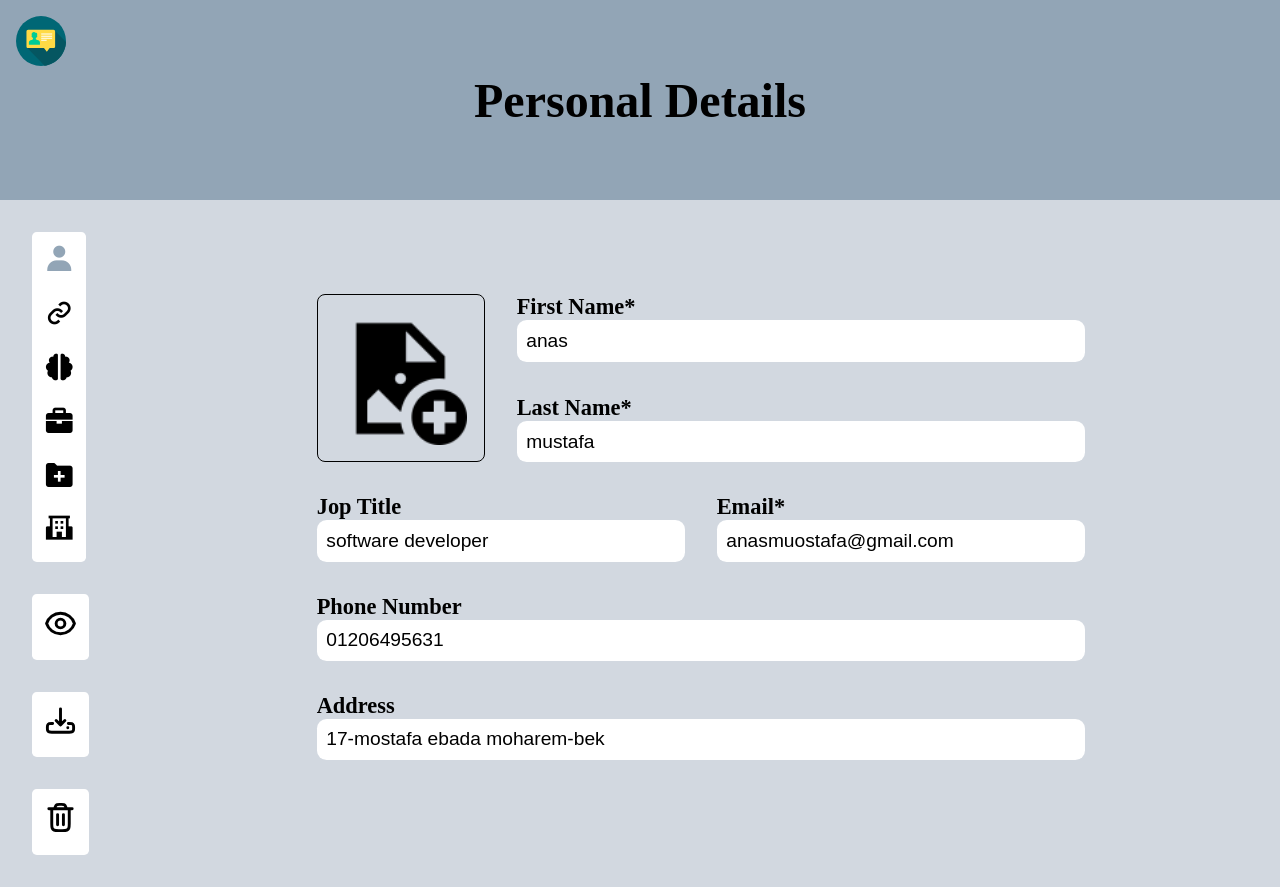
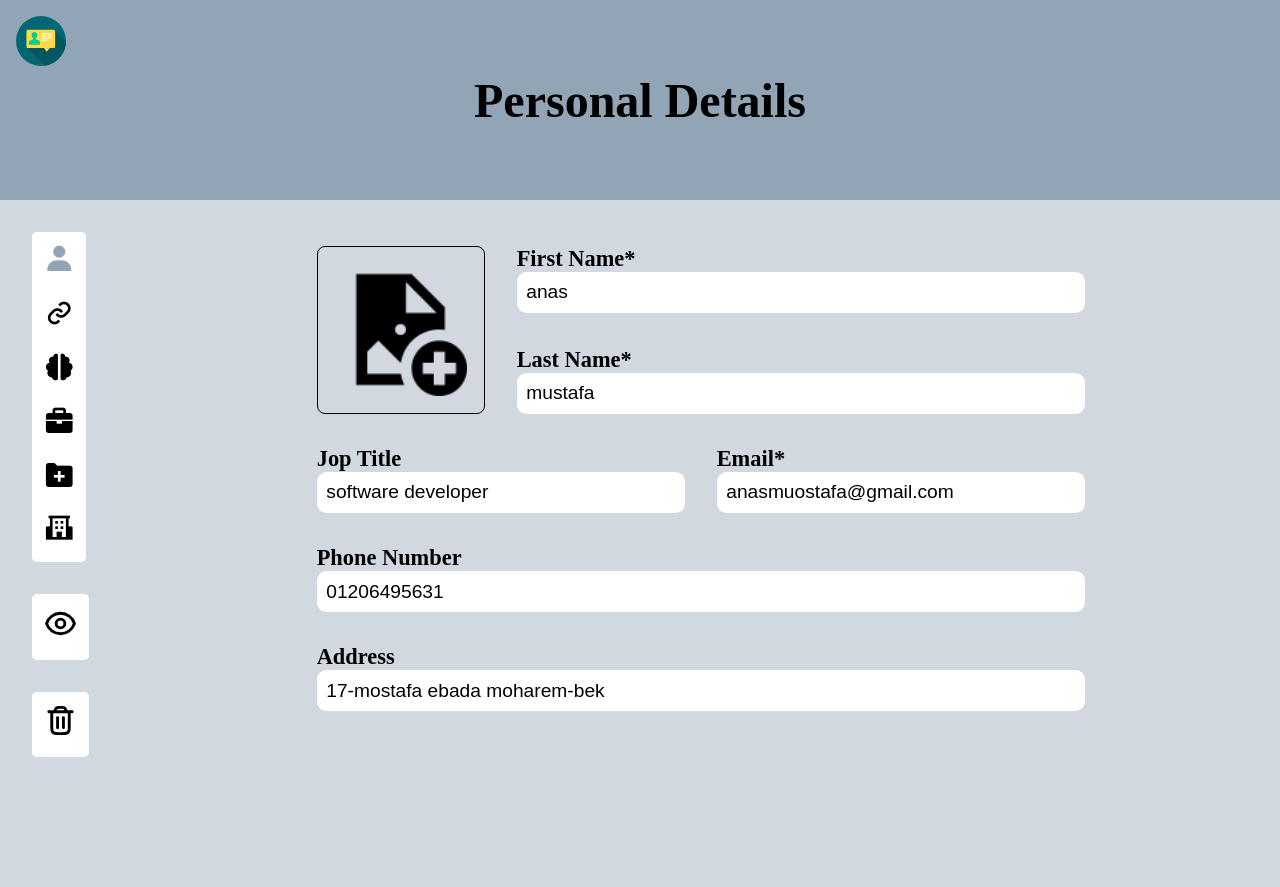
Before and after one commit to anasmustafa123/cv-builder, a React (Vite) app: page / in a window 1280 px wide. After the commit the page ends 800 px from the top, so only its background shows below. Built offline with nearby package versions, Linux system fonts and the light colour scheme.

Commit message:
removing download button

```diff
--- a/src/App.jsx
+++ b/src/App.jsx
@@ -17,7 +17,6 @@ function App() {
   const ref = useRef(null);
   let [viewInput, setViewInput] = useState(1);
   let [showPreview, setShowPreview] = useState(false);
-  let [showDownload, setShowDownload] = useState(false);
   let [clearInput, setClearInput] = useState(false);
   const item = {
     width: "35px",
@@ -185,7 +184,6 @@ function App() {
   };
 
   let barPreview = [{ key: 1, value: <Eye style={item} /> }];
-  let barDownload = [{ key: 1, value: <Download style={item} /> }];
   let barClear = [{ key: 1, value: <Trash style={item} /> }];
 
   return (
@@ -214,19 +212,6 @@ function App() {
             callback={() => {
               updateContentShown();
               setShowPreview(true);
-            }}
-          />
-          <MenuBarList
-            barList={barDownload}
-            className="menuBar-download"
-            callback={(e) => {
-              updateContentShown();
-              setShowDownload(true);
-              /* let elm = document.getElementById("cv"); */
-              /* let elm = ref.current; */
-              /* console.log(elm); */
-              ref.current.downloadCvAsPdf();
-              /*              call(elm) */
             }}
           />
           <MenuBarList
@@ -279,9 +264,6 @@ function App() {
           <Cv userDetails={userDetails} shownSections={shownSections} />
         </div>
       )}
-      {showDownload && (
-        <Cv ref={ref} userDetails={userDetails} shownSections={shownSections} />
-      )}
     </>
   );
 }
```
